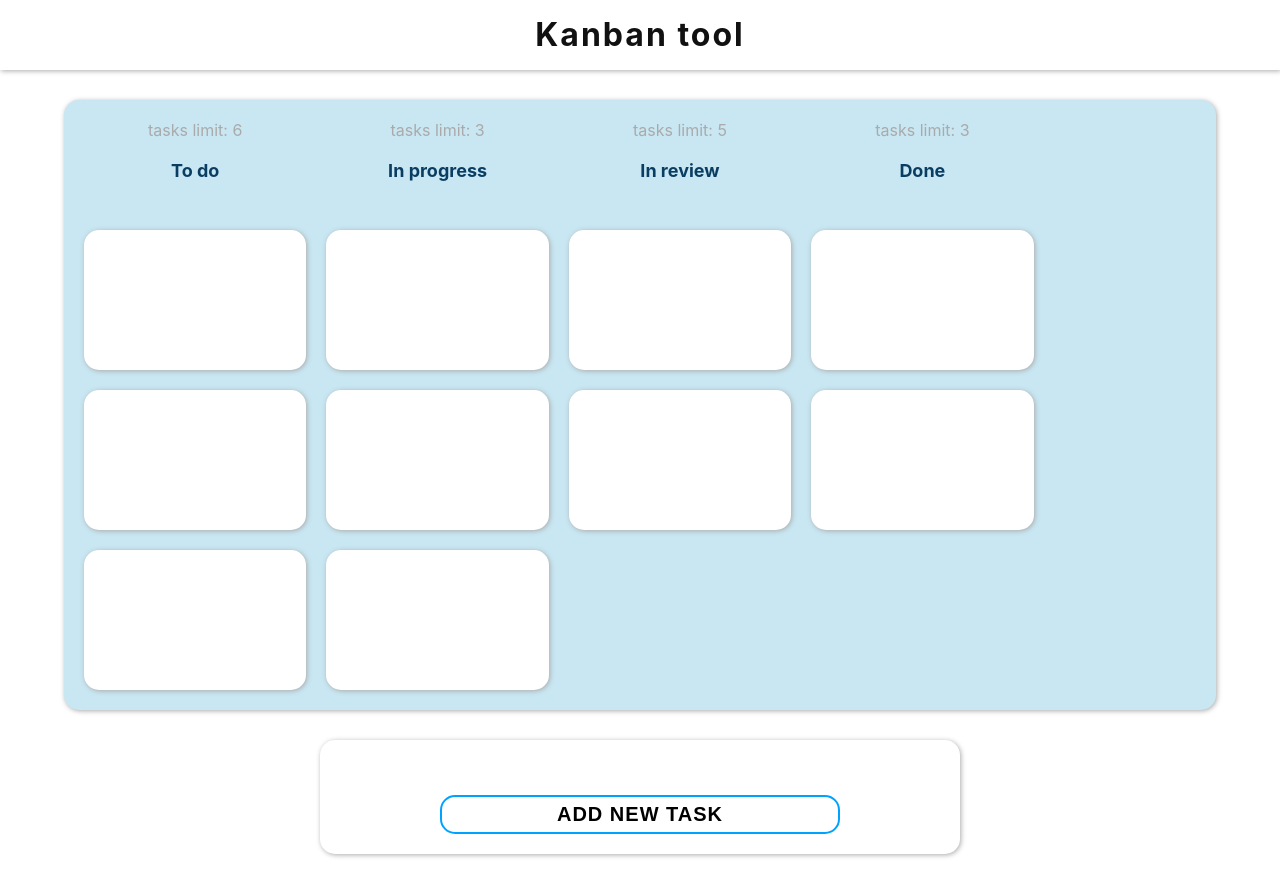
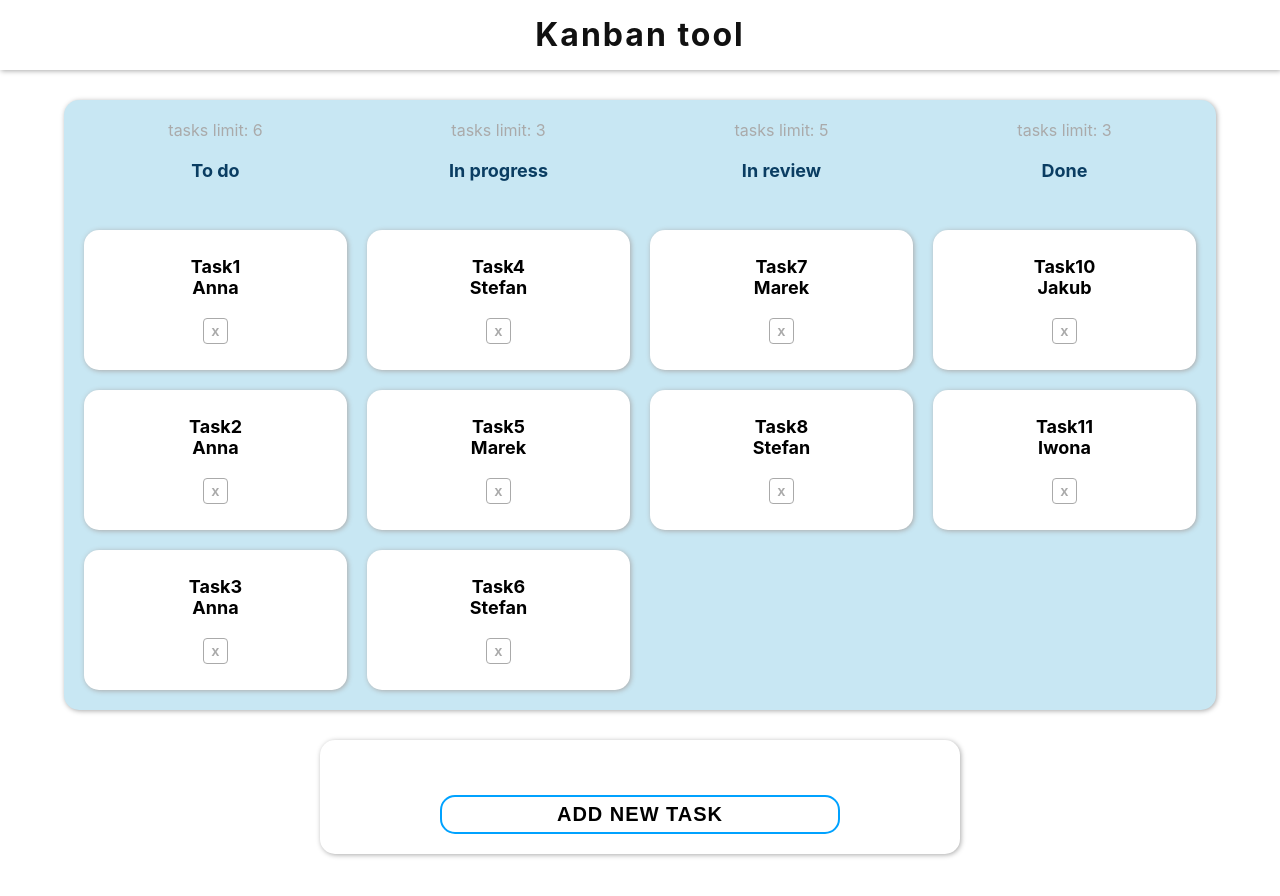
Before and after one commit to sadkowa/Kanban-Board, a React (Create React App) app: page / in a window 1280 px wide. Shown: the top 896 px of the page. Built offline with nearby package versions, Linux system fonts and the light colour scheme.

Commit message:
Get data from LocalStorage

```diff
--- a/src/App.css
+++ b/src/App.css
@@ -25,7 +25,7 @@ body {
 }
 
 .column {
-  flex-basis: 20%;
+  flex-basis: 25%;
   min-height: 400px;
 }
 
--- a/src/components/Column.js
+++ b/src/components/Column.js
@@ -1,15 +1,15 @@
 import React, { useContext } from "react";
 import Task from "./Task";
 import TasksContext from "../context/TasksContext";
-import { initTasks } from "../providers/initData";
+// import { initTasks } from "../providers/initData";
 
 
 const Column = (props) => {
     const { name, limit, id } = props.item
-    // const {tasks} = useContext(TasksContext)
+    const {tasks} = useContext(TasksContext)
 
     const renderTasks = () => {
-        const currentTasks = initTasks.filter(task => task.idColumn === id)
+        const currentTasks = tasks.filter(task => task.idColumn === id)
         return currentTasks.map(item => <Task key={item.id} task={item} />)
     }
 
--- a/src/components/KanbanBoard.js
+++ b/src/components/KanbanBoard.js
@@ -1,44 +1,53 @@
-import React, {useState} from "react";
+import React, {useState, useEffect} from "react";
 import Header from "./Header";
 import Boarder from "./Boarder";
 import TaskForm from "./TaskForm";
-// import TasksContext from "../context/TasksContext";
-// import { initTasks } from '../providers/initData';
-// import { useStorage } from "../hooks";
+import TasksContext from "../context/TasksContext";
+import { initTasks } from '../providers/initData';
+import { useStorage } from "../hooks";
 
 
 const KanbanBoard = () => {
-    // const { Provider } = TasksContext
-    // const [tasks, setTasks] = useState(initTasks)
+    const { Provider } = TasksContext
+    const [tasks, setTasks] = useState(initTasks)
+    const [limitMessage, setLimitMessage] = useState('')
 
-    // const [getItem, setItem] = useStorage()
+    const [getItem, setItem] = useStorage()
 
-    // const deleteTask = (id) => {
-    //     setTasks(prevTasks => {
-    //         const changedTasks = prevTasks.filter(task => task.id !== id)
-    //         setItem('tasks', changedTasks)
+    useEffect(() => {
+        const item = getItem('tasks')
 
-    //         return changedTasks
-    //     })
-    // }
+        if (item) {
+            setTasks(item)
+        }
+    }, [])
 
-    // const addTask = (task) => {
-    //     setTasks(prevTasks => {
-    //         const changedTasks = [...prevTasks, task]
-    //         setItem('tasks', changedTasks)
+    const deleteTask = (id) => {
+        setTasks(prevTasks => {
+            const changedTasks = prevTasks.filter(task => task.id !== id)
+            setItem('tasks', changedTasks)
 
-    //         return changedTasks
-    //     })
-    // }
+            return changedTasks
+        })
+    }
+
+    const addTask = (task) => {
+        setTasks(prevTasks => {
+            const changedTasks = [...prevTasks, task]
+            setItem('tasks', changedTasks)
+
+            return changedTasks
+        })
+    }
 
 
     return (
         <>
             <Header />
-            {/* <Provider value={{ tasks, deleteTask, addTask }}> */}
+            <Provider value={{ tasks, deleteTask, addTask }}>
                 <Boarder />
                 <TaskForm />
-            {/* </Provider> */}
+            </Provider>
         </>
     )
 }
--- a/src/components/Task.js
+++ b/src/components/Task.js
@@ -5,9 +5,9 @@ import { initTasks } from "../providers/initData";
 
 
 const Task = (props)=> {
-    const { user, name, idColumn, id } = initTasks
+    const { user, name, idColumn, id } = props.task
 
-    // const { moveTask, deleteTask } = useContext(TasksContext)
+    const { moveTask, deleteTask } = useContext(TasksContext)
 
     // const handleMoveRightClick = () => {
     //     moveTask(id, initColumns, 'moveRight')
@@ -17,18 +17,18 @@ const Task = (props)=> {
     //     moveTask(id, initColumns, 'moveLeft')
     // }
 
-    // const handleDeleteClick = () => {
-    //     deleteTask(id)
-    // }
+    const handleDeleteClick = () => {
+        deleteTask(id)
+    }
 
     return(
         <div className="task" >
             <h4 className="task__name">{name}</h4>
             <h4 className="task__user">{user} </h4>
             <div className="task__buttons">
-                {/* <button onClick={handleMoveLeftClick} className={`task__previous task--button ${idColumn === 1 ? "task__previous--none" : null}`}>{'<'}</button>
+                {/* <button onClick={handleMoveLeftClick} className={`task__previous task--button ${idColumn === 1 ? "task__previous--none" : null}`}>{'<'}</button> */}
                 <button onClick={handleDeleteClick} className="task__delete task--button ">x</button>
-                <button onClick={handleMoveRightClick} className={`task__next task--button ${idColumn === initColumns.length ? "task__next--none" : null}`}>{'>'}</button> */}
+                {/* <button onClick={handleMoveRightClick} className={`task__next task--button ${idColumn === initColumns.length ? "task__next--none" : null}`}>{'>'}</button> */}
             </div>
         </div>
     )
```
